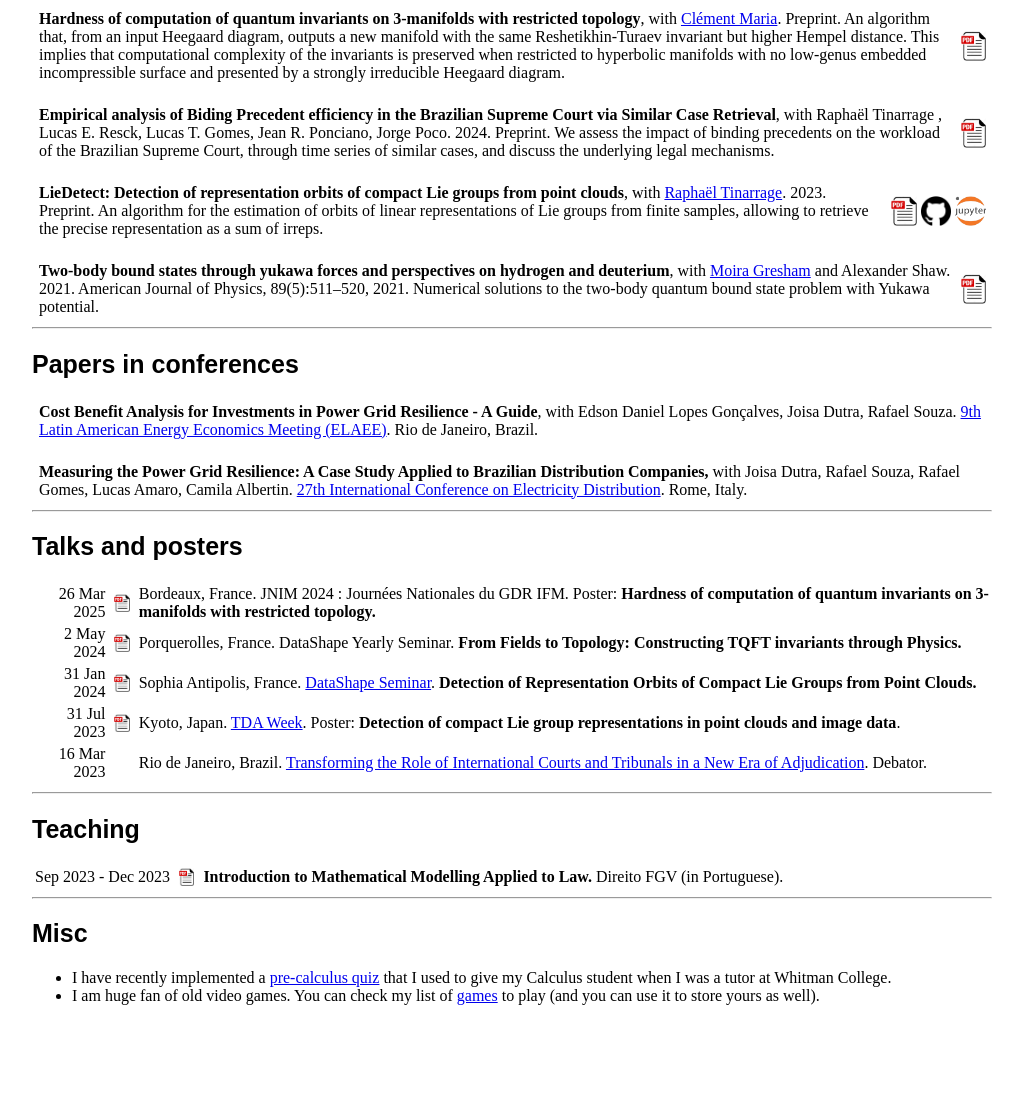
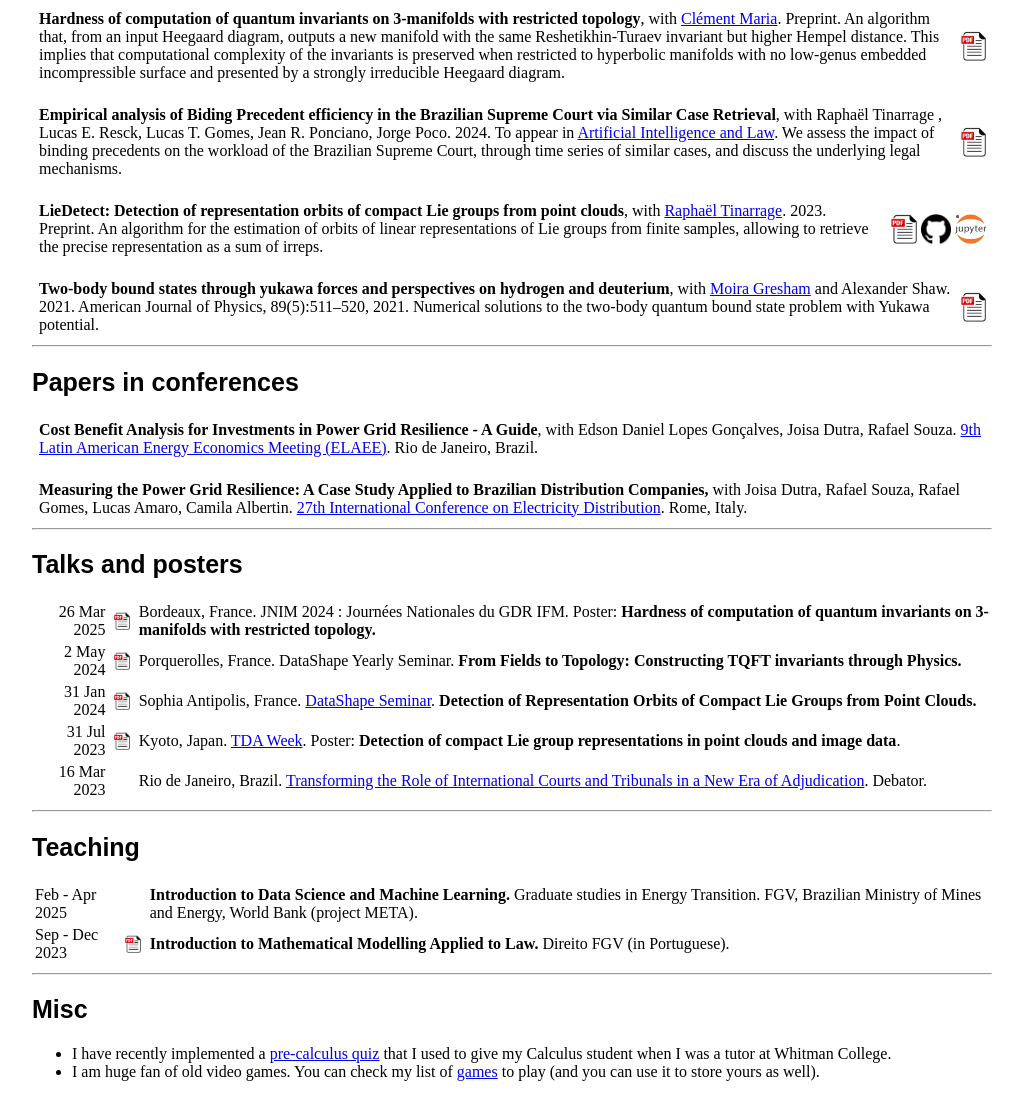
Before and after one commit to HLovisiEnnes/website, a plain HTML site: page index.html in a window 1280 px wide. Shown: the part 660-1757 px from the top of the page, without its empty margins (128-1151 px from the left). Before the commit the page ends 1681 px from the top, so only its background shows below. Drawn offline with Linux system fonts and the light colour scheme; a script that the page names is missing.

Commit message:
Update index.html

```diff
--- a/index.html
+++ b/index.html
@@ -74,7 +74,7 @@
             </td>
             <td>
                 <p><b>Empirical analysis of Biding Precedent efficiency in the Brazilian Supreme Court via Similar Case Retrieval</b>, with Raphaël Tinarrage , Lucas E. Resck, Lucas T. Gomes, Jean R. Ponciano, Jorge Poco. 2024.
-        Preprint.
+        To appear in <a href="https://link.springer.com/journal/10506">Artificial Intelligence and Law</a>.
         We assess the impact of binding precedents on the workload of the Brazilian Supreme Court, through time series of similar cases, and discuss the underlying legal mechanisms.</p>
             </td>
             <td>
@@ -191,7 +191,17 @@
     <tbody>
      <tr>
         <td>
-        <p>Sep 2023 - Dec 2023</p>
+            <p>Feb - Apr 2025</p>
+            </td>
+            <td style="width: 20px;">
+            </td>
+            <td>
+                <p><b>Introduction to Data Science and Machine Learning.</b> Graduate studies in Energy Transition. FGV, Brazilian Ministry of Mines and Energy, World Bank (project META).</p>
+            </td>
+    </tr>
+    <tr>
+        <td>
+        <p>Sep - Dec 2023</p>
             </td>
             <td style="width: 20px;">
             <a href="https://drive.google.com/drive/folders/1zmIMesfrJ9T0OR0uIbhmeK0YtuMuaxEd?usp=sharing" target="_Blank"><img src="./assets/icon_document.jpg" id="icon_talks"></a>
```
Lines whose indentation alone changed are shown as unchanged.
